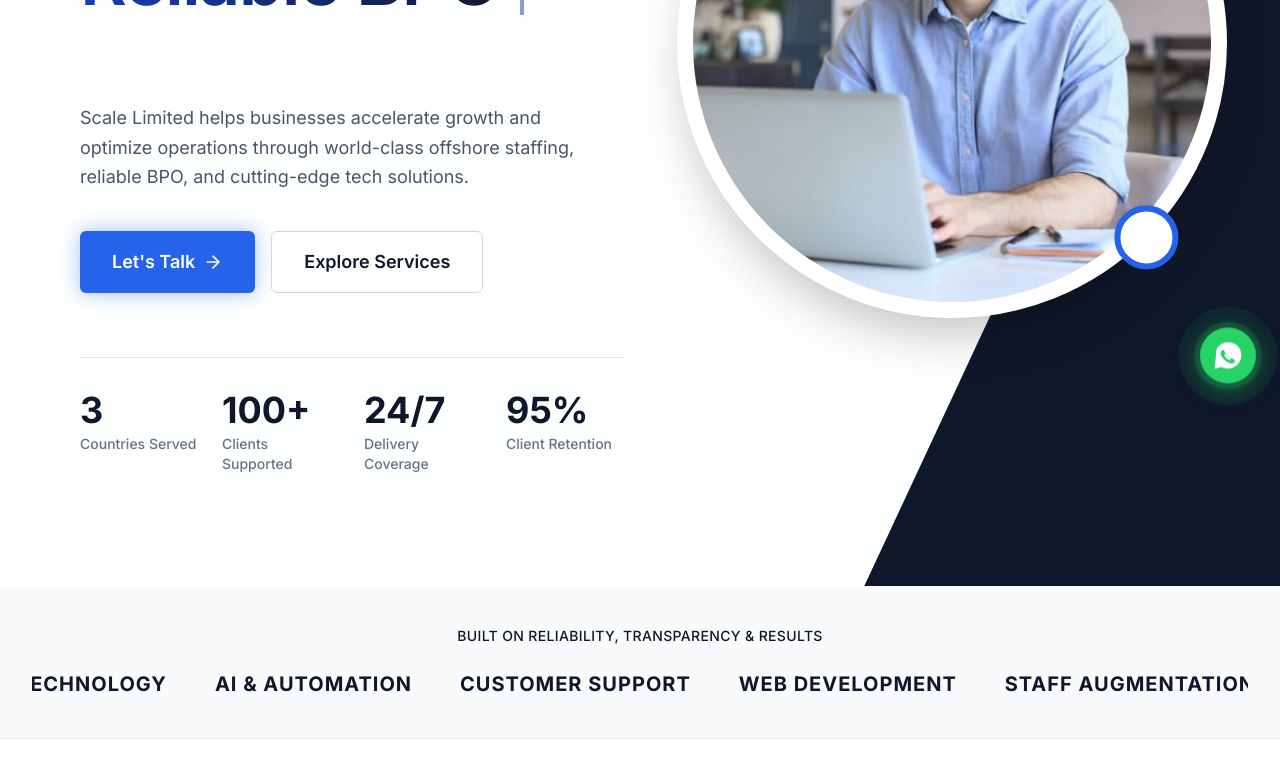
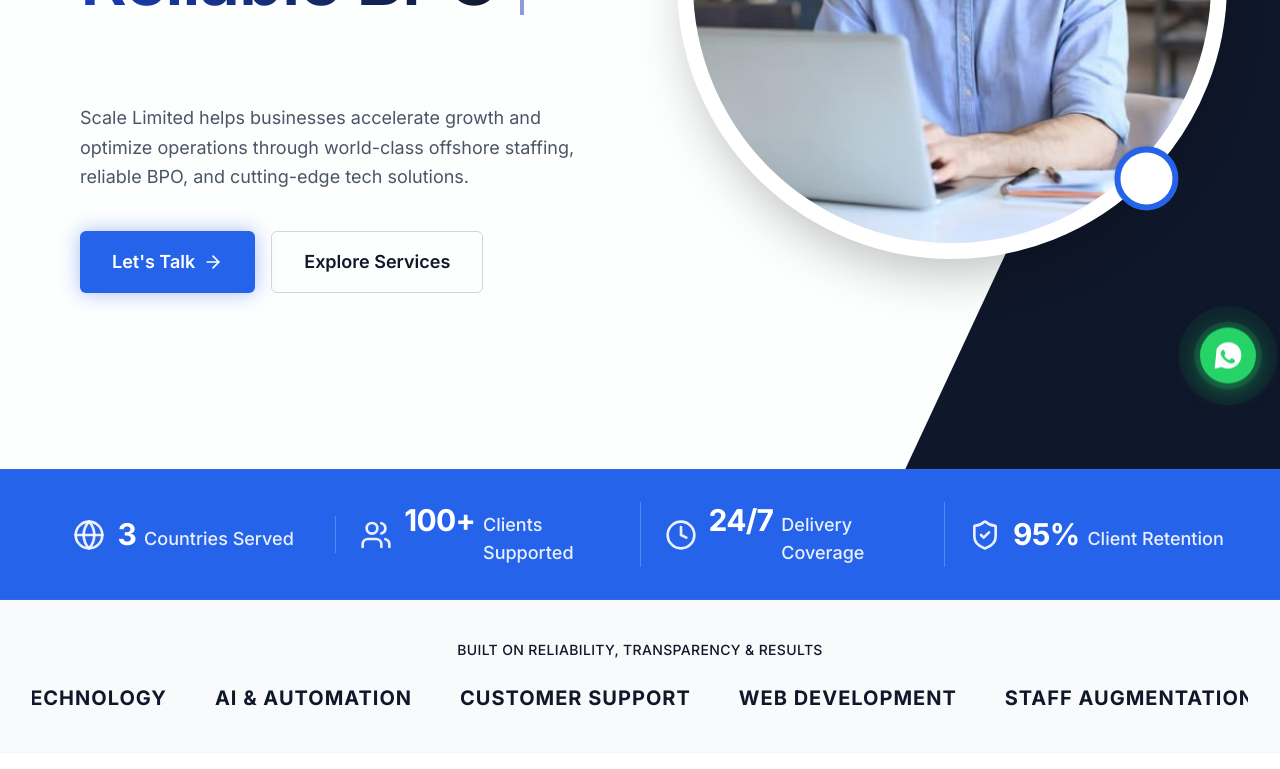
Before and after one commit to MrHammadAhmad/Scale_Limited, a Next.js app: page / in a window 1280 px wide. Shown: the part 389-1158 px from the top of the page. Built offline with nearby package versions, Linux system fonts and the light colour scheme.

Commit message:
Add full width blue stat strip after hero section

```diff
--- a/src/app/(marketing)/page.tsx
+++ b/src/app/(marketing)/page.tsx
@@ -25,6 +25,7 @@
   ShoppingCart,
   Store,
   Handshake,
+  Clock,
 } from "lucide-react";
 
 const fadeInUp: Variants = {
@@ -197,28 +198,6 @@
               </Link>
             </motion.div>
 
-            {/* Stat strip */}
-            <motion.div
-              initial="hidden"
-              whileInView="visible"
-              viewport={{ once: true }}
-              variants={staggerContainer}
-              className="grid grid-cols-2 md:grid-cols-4 gap-6 border-t border-gray-200 pt-8"
-            >
-              {[
-                { value: "3", label: "Countries Served" },
-                { value: "100+", label: "Clients Supported" },
-                { value: "24/7", label: "Delivery Coverage" },
-                { value: "95%", label: "Client Retention" },
-              ].map((stat) => (
-                <motion.div key={stat.label} variants={fadeInUp}>
-                  <div className="text-3xl md:text-4xl font-bold text-navy mb-1">
-                    {stat.value}
-                  </div>
-                  <div className="text-sm text-gray-500 font-medium">{stat.label}</div>
-                </motion.div>
-              ))}
-            </motion.div>
           </div>
 
             {/* Right Side - Animated Image (Desktop Only) */}
@@ -259,6 +238,37 @@
               </div>
             </div>
           </div>
+        </div>
+      </section>
+
+      {/* Stat Strip */}
+      <section className="bg-problue text-white py-8 border-y border-blue-500/30">
+        <div className="container mx-auto px-4 sm:px-6 lg:px-8">
+          <motion.div
+            initial="hidden"
+            whileInView="visible"
+            viewport={{ once: true }}
+            variants={staggerContainer}
+            className="flex flex-col md:flex-row items-center justify-center gap-6 md:gap-0 md:divide-x md:divide-blue-300/40"
+          >
+            {[
+              { value: "3", label: "Countries Served", icon: Globe },
+              { value: "100+", label: "Clients Supported", icon: Users },
+              { value: "24/7", label: "Delivery Coverage", icon: Clock },
+              { value: "95%", label: "Client Retention", icon: ShieldCheck },
+            ].map((stat, idx) => {
+              const Icon = stat.icon;
+              return (
+                <motion.div key={idx} variants={fadeInUp} className="flex-1 flex flex-row items-center justify-center gap-3 px-6 w-full md:w-auto">
+                  <Icon className="w-8 h-8 shrink-0 text-white/90" />
+                  <div className="flex flex-row items-baseline gap-1.5 md:gap-2">
+                    <span className="text-2xl md:text-3xl font-bold tracking-tight">{stat.value}</span>
+                    <span className="text-base md:text-lg font-medium text-white/90">{stat.label}</span>
+                  </div>
+                </motion.div>
+              );
+            })}
+          </motion.div>
         </div>
       </section>
 
```
